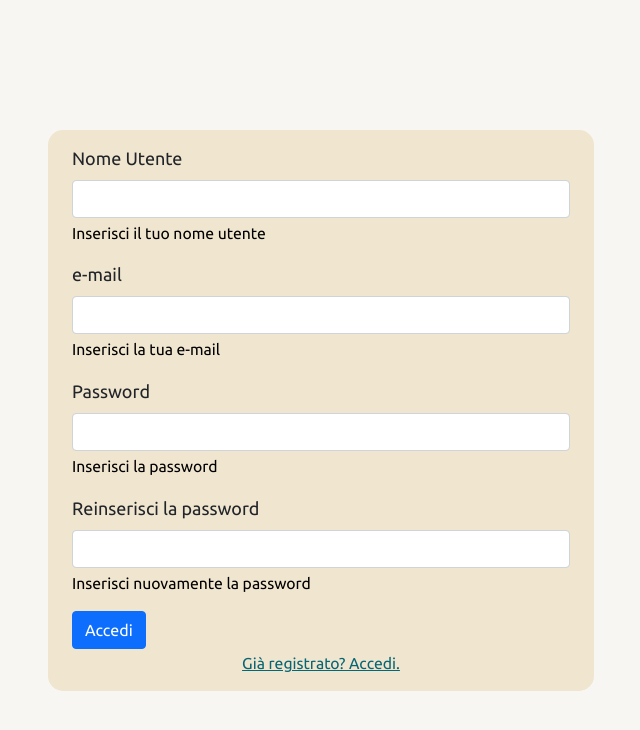
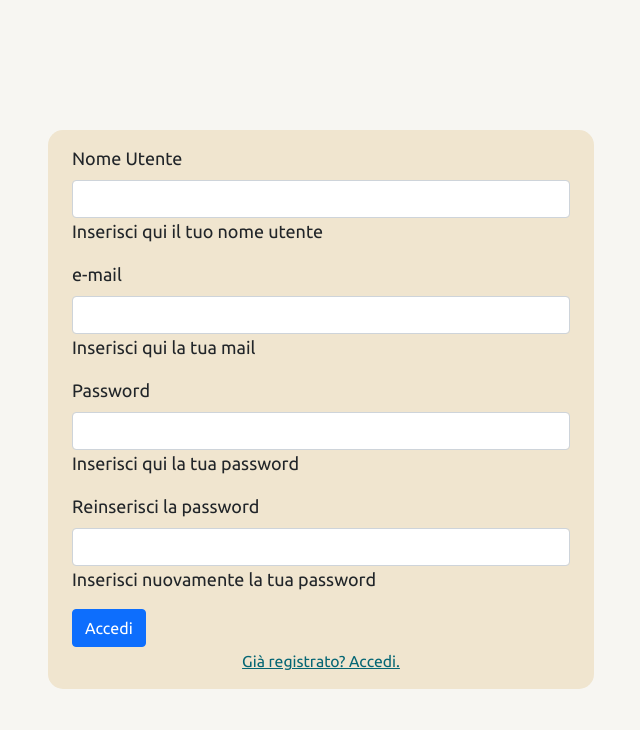
Before and after one commit to fBaz92/Progetto-Applicazioni-Dinamiche-per-il-web-2021, a Django app: template portale/templates/register.html in a window 1280 px wide. Shown: the top 730 px of the page, without its empty margins (319-959 px from the left). Run offline with Django 3.2, Linux system fonts and the light colour scheme; the template is opened without the code that fills it, so the values that code supplies are empty.

Commit message:
release 1.0
prima release funzionante pre esame

```diff
--- a/portale/templates/register.html
+++ b/portale/templates/register.html
@@ -1,30 +1,30 @@
 {% extends 'base.html' %}
 
 {% block content %}
-<div class="col-6 mx-auto mt-5">
+<main class="col-6 mx-auto mt-5">
   <Title>Register</Title>
     <div class="container container-register">
       <form method="POST" action="register">
         {% csrf_token %}
               <div class="mb-3 register-username">
                 <label for="RegisterNomeUtente" class="form-label">Nome Utente</label>
-                <input type="text" name="username" class="form-control" id="RegisterNomeUtente" aria-describedby="UserNameHelp">
-                <div id="UserNameHelp" class="form-text">Inserisci il tuo nome utente</div>
+                <input type="text" name="username" class="form-control" id="RegisterNomeUtente" aria-required="true" aria-describedby="username-descr">
+                <p class="username-descr">Inserisci qui il tuo nome utente</p>
               </div>
               <div class="mb-3 ">
                 <label for="RegisterEMail" class="form-label">e-mail</label>
-                <input type="email" name="email" class="form-control" id="RegisterEmail" aria-describedby="EmailHelp">
-                <div id="EmailHelp" class="form-text">Inserisci la tua e-mail</div>
+                <input type="email" name="email" class="form-control" id="RegisterEmail" aria-required="true" aria-describedby="email-descr">
+                <p class="email-descr">Inserisci qui la tua mail</p>
               </div>
               <div class="mb-3 ">
                 <label for="RegisterPassword" class="form-label">Password</label>
-                <input type="password" name="password" class="form-control" id="RegisterPassword" aria-describedby="PasswordHelp">
-                <div id="PasswordHelp" class="form-text">Inserisci la password</div>
+                <input type="password" name="password" class="form-control" id="RegisterPassword" aria-required="true" aria-describedby="passw-descr">
+                <p class="passw-descr">Inserisci qui la tua password</p>
               </div>
               <div class="mb-3 ">
-                <label for="RegisterPassword" class="form-label">Reinserisci la password</label>
-                <input type="password" name="password2" class="form-control" id="RegisterPassword" aria-describedby="PasswordHelp">
-                <div id="PasswordHelp" class="form-text">Inserisci nuovamente la password</div>
+                <label for="RegisterPassword2" class="form-label">Reinserisci la password</label>
+                <input type="password" name="password2" class="form-control" id="RegisterPassword2" aria-required="true" aria-describedby="passw2-descr">
+                <p class="passw2-descr">Inserisci nuovamente la tua password</p>
               </div>
               <button type="submit" class="btn btn-primary">Accedi</button>
               <div class="mb-3 login-register">
@@ -34,5 +34,5 @@
               </div>
       </form>
     </div>
-</div>
+</mian>
 {% endblock %}
--- a/static/main.js
+++ b/static/main.js
@@ -59,6 +59,7 @@ var app = new Vue({
                     body: JSON.stringify(this.date)
                 }
             );
+
             var response = await this.loadUpdates();
             this.updates = await response.json()
         },
--- a/static/styles.css
+++ b/static/styles.css
@@ -35,10 +35,6 @@ a:active {
   padding: 0 0 3% 0;
 }
 
-
-.form-text{
-  color: black;
-}
 /*register*/
 
 .container-register {
```
Also changed, not shown: portale/templates/home.html (deleted, +0 -26 lines), portale/templates/lesson_detail.html (+4 -4 lines), portale/templates/login.html (+12 -14 lines), portale/templates/notice_detail.html (+5 -4 lines), portale/templates/office_hour_detail.html (+4 -4 lines), portale/templates/user.html (+22 -1 lines).
